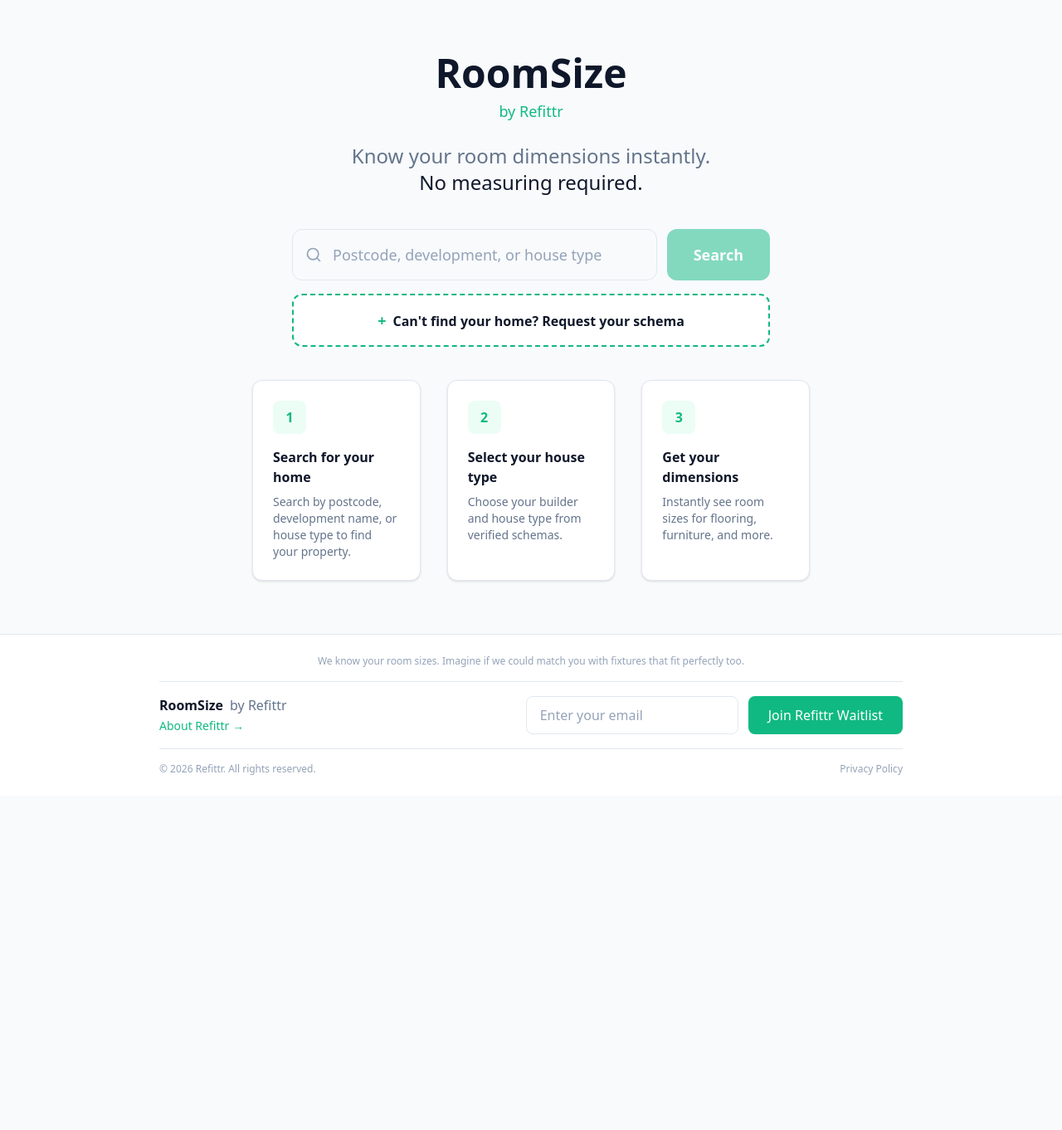
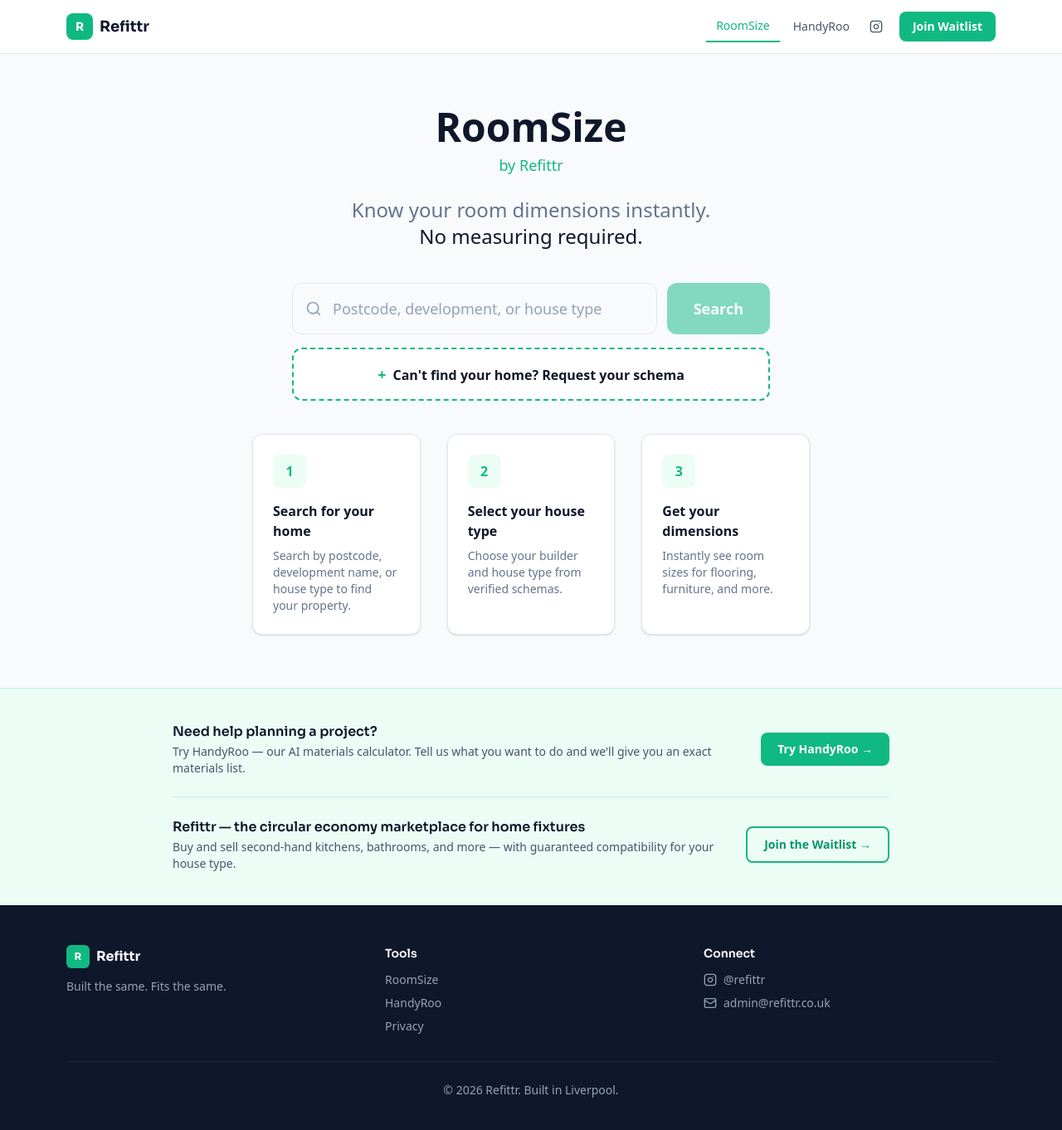
Before and after one commit to Refittr/refittr-roomsize, a Next.js app: page / in a window 1280 px wide. Shown: the top 1362 px of the page at 83% size. Before the commit the page ends 959 px from the top, so only its background shows below. Built offline with nearby package versions, Linux system fonts and the light colour scheme.

Commit message:
consistent styling

```diff
--- a/src/app/globals.css
+++ b/src/app/globals.css
@@ -8,7 +8,8 @@
 @theme inline {
   --color-background: var(--background);
   --color-foreground: var(--foreground);
-  --font-sans: var(--font-inter);
+  --font-sans: var(--font-dm-sans);
+  --font-heading: var(--font-sora);
 }
 
 body {
--- a/src/app/layout.tsx
+++ b/src/app/layout.tsx
@@ -1,12 +1,21 @@
 import type { Metadata, Viewport } from "next"
-import { Inter } from "next/font/google"
+import { Sora, DM_Sans } from "next/font/google"
 import "./globals.css"
-import RoomSizeFooter from "@/components/RoomSizeFooter"
+import SiteNav from "@/components/SiteNav"
+import SiteFooter from "@/components/SiteFooter"
+import CrossLinkBanner from "@/components/CrossLinkBanner"
 import { Analytics } from "@vercel/analytics/next"
 
-const inter = Inter({
+const sora = Sora({
   subsets: ["latin"],
-  variable: "--font-inter",
+  variable: "--font-sora",
+  weight: ["400", "500", "600", "700"],
+})
+
+const dmSans = DM_Sans({
+  subsets: ["latin"],
+  variable: "--font-dm-sans",
+  weight: ["400", "500", "600"],
 })
 
 export const metadata: Metadata = {
@@ -64,11 +73,13 @@ export default function RootLayout({
 }>) {
   return (
     <html lang="en">
-      <body className={`${inter.variable} font-sans antialiased bg-[#F8FAFC] text-[#475569] min-h-screen flex flex-col`}>
+      <body className={`${sora.variable} ${dmSans.variable} font-sans antialiased bg-[#F8FAFC] text-[#475569] min-h-screen flex flex-col`}>
+        <SiteNav activeSite="roomsize" />
         <main className="flex-1">
           {children}
         </main>
-        <RoomSizeFooter />
+        <CrossLinkBanner site="roomsize" />
+        <SiteFooter />
         <Analytics />
       </body>
     </html>
--- a/src/app/page.tsx
+++ b/src/app/page.tsx
@@ -149,7 +149,7 @@ export default function HomePage() {
               <div className="bg-[#ECFDF5] border border-[#10B981]/20 rounded-xl p-4 mb-4">
                 <p className="text-[#059669] font-medium text-sm">
                   {prefixArea
-                    ? `Houses in the ${prefixArea} area — your exact street wasn't found but these house types are linked to this postcode area. Select yours to see room dimensions.`
+                    ? `Houses in the ${prefixArea} area - your exact street wasn't found but these house types are linked to this postcode area. Select yours to see room dimensions.`
                     : `We found ${houseResults.length} matching house type${houseResults.length !== 1 ? 's' : ''}! Select yours to see room dimensions.`
                   }
                 </p>
--- /dev/null
+++ b/src/components/CrossLinkBanner.tsx
@@ -0,0 +1,69 @@
+interface CrossLinkBannerProps {
+  site: 'roomsize' | 'handyroo'
+}
+
+export default function CrossLinkBanner({ site }: CrossLinkBannerProps) {
+  return (
+    <section className="bg-[#ECFDF5] border-t border-[#10B981]/20">
+      <div className="max-w-4xl mx-auto px-4 py-10 space-y-6">
+        {/* Cross-tool promotion */}
+        {site === 'roomsize' ? (
+          <div className="flex flex-col sm:flex-row sm:items-center sm:justify-between gap-4">
+            <div>
+              <p className="font-semibold text-[#0F172A]" style={{ fontFamily: 'var(--font-sora)' }}>
+                Need help planning a project?
+              </p>
+              <p className="text-sm text-[#475569] mt-0.5">
+                Try HandyRoo — our AI materials calculator. Tell us what you want to do and we&apos;ll give you an exact materials list.
+              </p>
+            </div>
+            <a
+              href="https://handyroo.refittr.co.uk"
+              className="flex-shrink-0 px-5 py-2.5 bg-[#10B981] hover:bg-[#059669] text-white text-sm font-semibold rounded-lg transition-colors whitespace-nowrap"
+            >
+              Try HandyRoo →
+            </a>
+          </div>
+        ) : (
+          <div className="flex flex-col sm:flex-row sm:items-center sm:justify-between gap-4">
+            <div>
+              <p className="font-semibold text-[#0F172A]" style={{ fontFamily: 'var(--font-sora)' }}>
+                Need to check your room dimensions?
+              </p>
+              <p className="text-sm text-[#475569] mt-0.5">
+                Try RoomSize — instant room measurements for your house type. No tape measure required.
+              </p>
+            </div>
+            <a
+              href="https://roomsize.refittr.co.uk"
+              className="flex-shrink-0 px-5 py-2.5 bg-[#10B981] hover:bg-[#059669] text-white text-sm font-semibold rounded-lg transition-colors whitespace-nowrap"
+            >
+              Try RoomSize →
+            </a>
+          </div>
+        )}
+
+        {/* Divider */}
+        <div className="border-t border-[#10B981]/20" />
+
+        {/* Refittr marketplace teaser */}
+        <div className="flex flex-col sm:flex-row sm:items-center sm:justify-between gap-4">
+          <div>
+            <p className="font-semibold text-[#0F172A]" style={{ fontFamily: 'var(--font-sora)' }}>
+              Refittr — the circular economy marketplace for home fixtures
+            </p>
+            <p className="text-sm text-[#475569] mt-0.5">
+              Buy and sell second-hand kitchens, bathrooms, and more — with guaranteed compatibility for your house type.
+            </p>
+          </div>
+          <a
+            href="https://refittr.co.uk/#waitlist"
+            className="flex-shrink-0 px-5 py-2.5 border-2 border-[#10B981] text-[#059669] hover:bg-[#10B981] hover:text-white text-sm font-semibold rounded-lg transition-colors whitespace-nowrap"
+          >
+            Join the Waitlist →
+          </a>
+        </div>
+      </div>
+    </section>
+  )
+}
--- /dev/null
+++ b/src/components/SiteFooter.tsx
@@ -0,0 +1,54 @@
+import Link from 'next/link'
+import { Instagram, Mail } from 'lucide-react'
+
+export default function SiteFooter() {
+  return (
+    <footer className="bg-[#0F172A] text-[#94A3B8]">
+      <div className="max-w-6xl mx-auto px-4 py-12">
+        <div className="grid grid-cols-1 md:grid-cols-3 gap-8 mb-8">
+          {/* Left */}
+          <div>
+            <div className="flex items-center gap-2 mb-3">
+              <div className="w-7 h-7 bg-[#10B981] rounded-md flex items-center justify-center flex-shrink-0">
+                <span className="text-white font-bold text-xs" style={{ fontFamily: 'var(--font-sora)' }}>R</span>
+              </div>
+              <span className="text-white font-bold" style={{ fontFamily: 'var(--font-sora)' }}>Refittr</span>
+            </div>
+            <p className="text-sm">Built the same. Fits the same.</p>
+          </div>
+
+          {/* Middle */}
+          <div>
+            <h3 className="text-white text-sm font-semibold mb-3" style={{ fontFamily: 'var(--font-sora)' }}>Tools</h3>
+            <ul className="space-y-2 text-sm">
+              <li><a href="https://roomsize.refittr.co.uk" className="hover:text-[#10B981] transition-colors">RoomSize</a></li>
+              <li><a href="https://handyroo.refittr.co.uk" className="hover:text-[#10B981] transition-colors">HandyRoo</a></li>
+              <li><Link href="/privacy" className="hover:text-[#10B981] transition-colors">Privacy</Link></li>
+            </ul>
+          </div>
+
+          {/* Right */}
+          <div>
+            <h3 className="text-white text-sm font-semibold mb-3" style={{ fontFamily: 'var(--font-sora)' }}>Connect</h3>
+            <ul className="space-y-2 text-sm">
+              <li>
+                <a href="https://www.instagram.com/refittr" target="_blank" rel="noopener noreferrer" className="flex items-center gap-2 hover:text-[#10B981] transition-colors">
+                  <Instagram className="w-4 h-4" /> @refittr
+                </a>
+              </li>
+              <li>
+                <a href="mailto:admin@refittr.co.uk" className="flex items-center gap-2 hover:text-[#10B981] transition-colors">
+                  <Mail className="w-4 h-4" /> admin@refittr.co.uk
+                </a>
+              </li>
+            </ul>
+          </div>
+        </div>
+
+        <div className="border-t border-gray-800 pt-6 text-center text-sm">
+          © 2026 Refittr. Built in Liverpool.
+        </div>
+      </div>
+    </footer>
+  )
+}
--- /dev/null
+++ b/src/components/SiteNav.tsx
@@ -0,0 +1,96 @@
+'use client'
+
+import { useState } from 'react'
+import { Instagram, Menu, X } from 'lucide-react'
+
+interface SiteNavProps {
+  activeSite: 'main' | 'roomsize' | 'handyroo'
+}
+
+export default function SiteNav({ activeSite }: SiteNavProps) {
+  const [menuOpen, setMenuOpen] = useState(false)
+
+  const linkClass = (site: string) =>
+    `px-3 py-2 text-sm font-medium transition-colors ${
+      activeSite === site
+        ? 'text-[#10B981] border-b-2 border-[#10B981]'
+        : 'text-[#475569] hover:text-[#0F172A]'
+    }`
+
+  const mobileLinkClass = (site: string) =>
+    `block px-3 py-2 text-sm font-medium rounded-lg transition-colors ${
+      activeSite === site
+        ? 'text-[#10B981] bg-[#ECFDF5]'
+        : 'text-[#475569] hover:bg-[#F8FAFC]'
+    }`
+
+  return (
+    <header className="sticky top-0 z-50 bg-white border-b border-[#E2E8F0]">
+      <div className="max-w-6xl mx-auto px-4 h-16 flex items-center justify-between">
+        {/* Logo */}
+        <a href="https://refittr.co.uk" className="flex items-center gap-2">
+          <div className="w-8 h-8 bg-[#10B981] rounded-lg flex items-center justify-center flex-shrink-0">
+            <span className="text-white font-bold text-sm" style={{ fontFamily: 'var(--font-sora)' }}>R</span>
+          </div>
+          <span className="font-bold text-[#0F172A] text-lg" style={{ fontFamily: 'var(--font-sora)' }}>Refittr</span>
+        </a>
+
+        {/* Desktop nav */}
+        <nav className="hidden md:flex items-center gap-1">
+          <a href="https://roomsize.refittr.co.uk" className={linkClass('roomsize')}>
+            RoomSize
+          </a>
+          <a href="https://handyroo.refittr.co.uk" className={linkClass('handyroo')}>
+            HandyRoo
+          </a>
+          <a
+            href="https://www.instagram.com/refittr"
+            target="_blank"
+            rel="noopener noreferrer"
+            className="p-2 text-[#475569] hover:text-[#0F172A] transition-colors"
+            aria-label="Follow us on Instagram"
+          >
+            <Instagram className="w-4 h-4" />
+          </a>
+          <a
+            href="https://refittr.co.uk/#waitlist"
+            className="ml-2 bg-[#10B981] hover:bg-[#059669] text-white px-4 py-2 rounded-lg text-sm font-semibold transition-colors"
+          >
+            Join Waitlist
+          </a>
+        </nav>
+
+        {/* Mobile hamburger */}
+        <button
+          onClick={() => setMenuOpen(!menuOpen)}
+          className="md:hidden p-2 text-[#475569]"
+          aria-label="Toggle menu"
+        >
+          {menuOpen ? <X className="w-5 h-5" /> : <Menu className="w-5 h-5" />}
+        </button>
+      </div>
+
+      {/* Mobile menu */}
+      {menuOpen && (
+        <div className="md:hidden border-t border-[#E2E8F0] bg-white px-4 py-3 space-y-1">
+          <a href="https://roomsize.refittr.co.uk" className={mobileLinkClass('roomsize')}>RoomSize</a>
+          <a href="https://handyroo.refittr.co.uk" className={mobileLinkClass('handyroo')}>HandyRoo</a>
+          <a
+            href="https://www.instagram.com/refittr"
+            target="_blank"
+            rel="noopener noreferrer"
+            className="flex items-center gap-2 px-3 py-2 text-sm font-medium text-[#475569] hover:bg-[#F8FAFC] rounded-lg"
+          >
+            <Instagram className="w-4 h-4" /> Instagram
+          </a>
+          <a
+            href="https://refittr.co.uk/#waitlist"
+            className="block px-3 py-2 bg-[#10B981] hover:bg-[#059669] text-white text-sm font-semibold rounded-lg text-center transition-colors"
+          >
+            Join Waitlist
+          </a>
+        </div>
+      )}
+    </header>
+  )
+}
```
